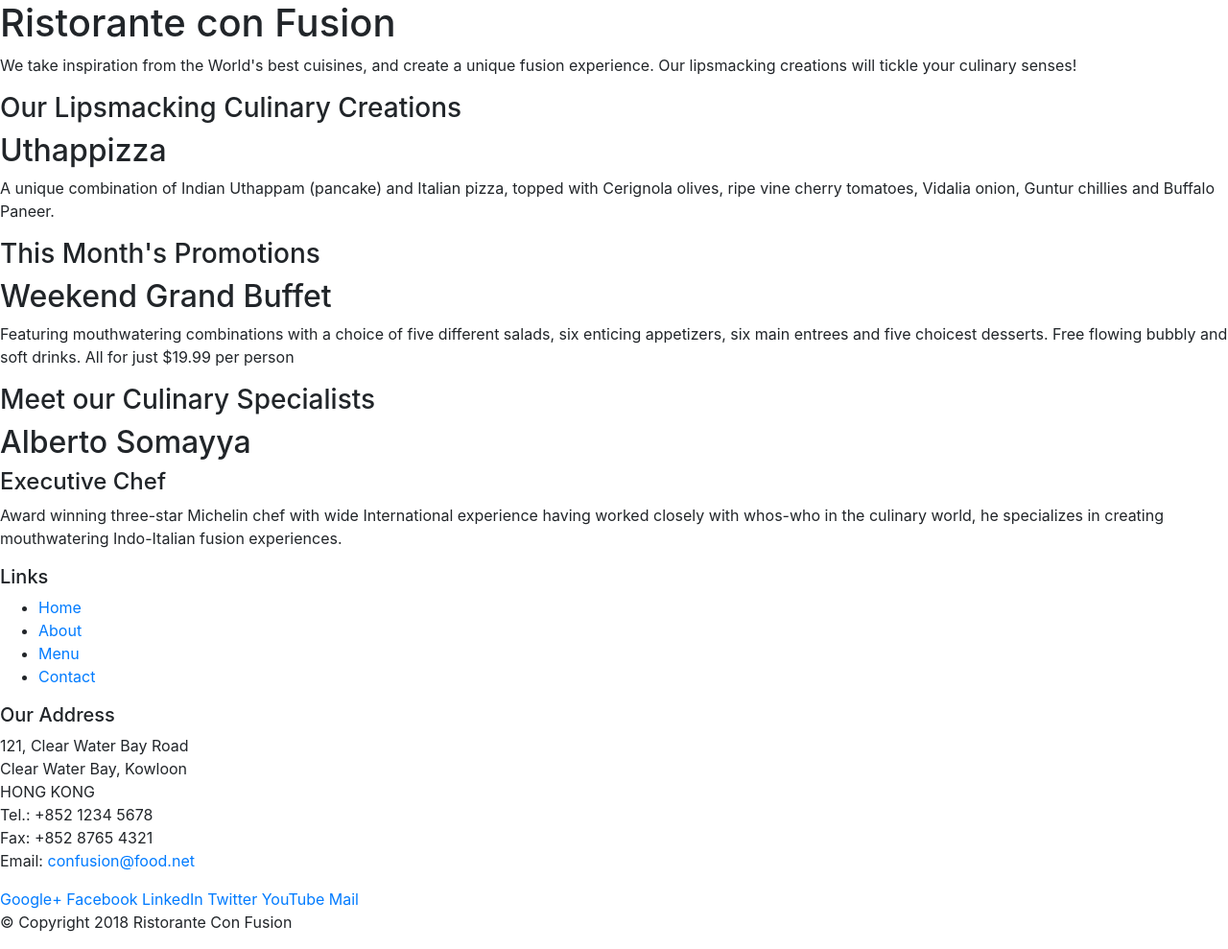
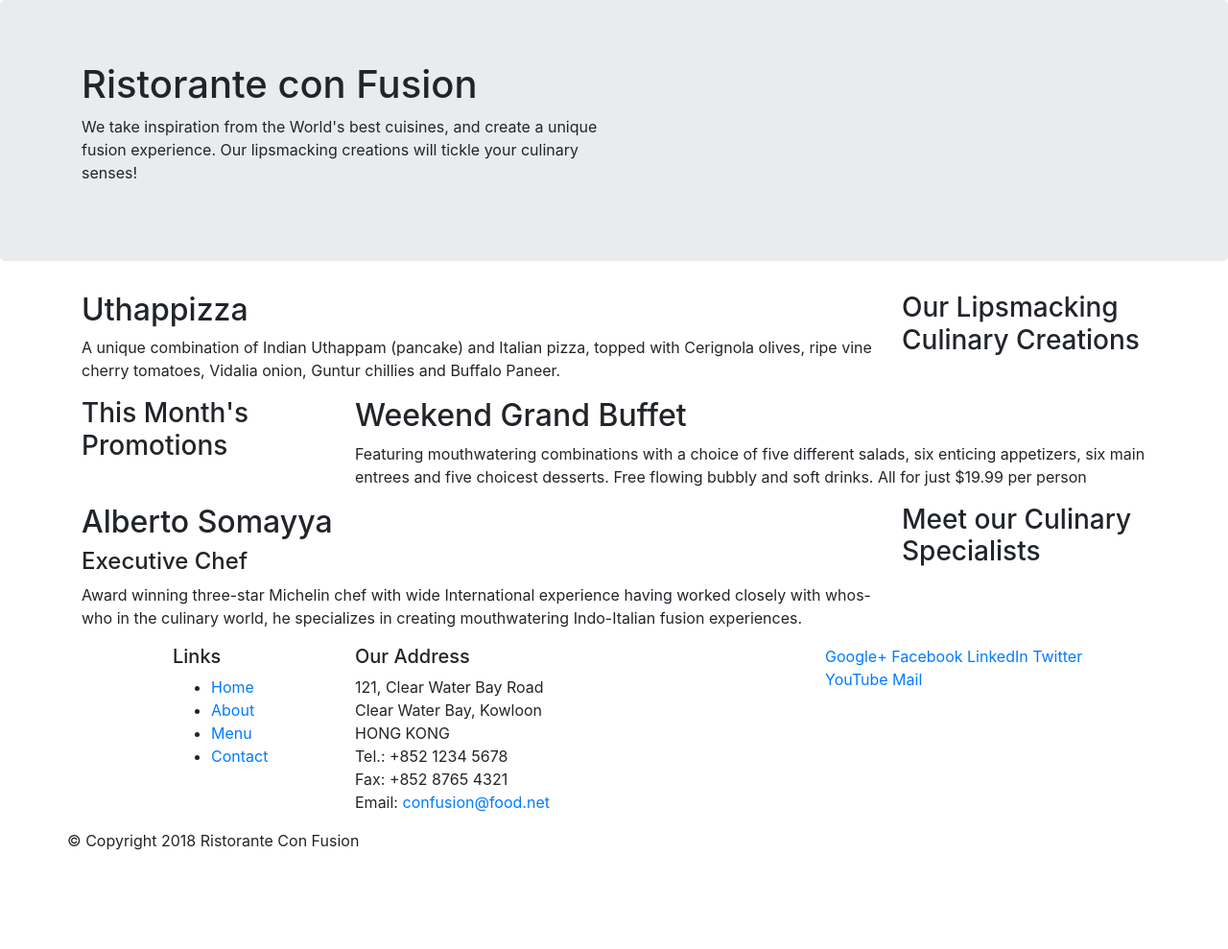
Before and after one commit to nehakhan30901/coursera-bootstrap4, a website: page index.html in a window 1280 px wide. Shown: the whole page at 96% size. After the commit the page ends 904 px from the top, so only its background shows below. Drawn offline with nearby package versions, Linux system fonts and the light colour scheme.

Commit message:
Bootstrap Grid Part 1

```diff
--- a/index.html
+++ b/index.html
@@ -15,46 +15,46 @@
 
 <body>
 
-    <header>
-        <div>
-            <div>
-                <div>
+    <header class="jumbotron">
+        <div class="container">
+            <div class="row">
+                <div class="col-12 col-sm-6">
                     <h1>Ristorante con Fusion</h1>
                     <p>We take inspiration from the World's best cuisines, and create a unique fusion experience. Our lipsmacking creations will tickle your culinary senses!</p>
                 </div>
-                <div>
+                <div class="col-12 col-sm-6">
                 </div>
             </div>
         </div>
     </header>
 
-    <div>
-        <div>
-            <div>
+    <div class="container">
+        <div class="row">
+            <div class="col-12 col-sm-4 order-sm-last col-md-3">
                 <h3>Our Lipsmacking Culinary Creations</h3>
             </div>
-            <div>
+            <div class="col col-sm order-sm-first col-md">
                 <h2>Uthappizza</h2>
                 <p>A unique combination of Indian Uthappam (pancake) and Italian pizza, topped with Cerignola olives, ripe vine cherry tomatoes, Vidalia onion, Guntur chillies and Buffalo Paneer.</p>
             </div>
         </div>
 
 
-        <div>
-            <div>
+        <div class="row">
+            <div class="col-12 col-sm-4 col-md-3">
                 <h3>This Month's Promotions</h3>
             </div>
-            <div>
+            <div class="col col-sm col-md">
                 <h2>Weekend Grand Buffet</h2>
                 <p>Featuring mouthwatering combinations with a choice of five different salads, six enticing appetizers, six main entrees and five choicest desserts. Free flowing bubbly and soft drinks. All for just $19.99 per person </p>
             </div>
         </div>
 
-        <div>
-            <div>
+        <div class="row">
+            <div class="col-12 col-sm-4 order-sm-last col-md-3">
                 <h3>Meet our Culinary Specialists</h3>
             </div>
-            <div>
+            <div class="col col-sm order-sm-first col-md">
                 <h2>Alberto Somayya</h2>
                 <h4>Executive Chef</h4>
                 <p>Award winning three-star Michelin chef with wide International experience having worked closely with whos-who in the culinary world, he specializes in creating mouthwatering Indo-Italian fusion experiences. </p>
@@ -63,9 +63,9 @@
     </div>
 
     <footer>
-        <div>
-            <div>
-                <div>
+        <div class="container">
+            <div class="row">
+                <div class="col-4 offset-1 col-sm-2">
                     <h5>Links</h5>
                     <ul>
                         <li><a href="#">Home</a></li>
@@ -74,7 +74,7 @@
                         <li><a href="#">Contact</a></li>
                     </ul>
                 </div>
-                <div>
+                <div class="col-7 col-sm-5">
                     <h5>Our Address</h5>
                     <address>
 		              121, Clear Water Bay Road<br>
@@ -85,8 +85,8 @@
 		              Email: <a href="mailto:confusion@food.net">confusion@food.net</a>
 		           </address>
                 </div>
-                <div>
-                    <div>
+                <div class="col-12 col-sm-4">
+                    <div class="col-auto">
                         <a href="http://google.com/+">Google+</a>
                         <a href="http://www.facebook.com/profile.php?id=">Facebook</a>
                         <a href="http://www.linkedin.com/in/">LinkedIn</a>
@@ -96,7 +96,7 @@
                     </div>
                 </div>
            </div>
-           <div>
+           <div class=row>
                 <div>
                     <p>© Copyright 2018 Ristorante Con Fusion</p>
                 </div>
```
